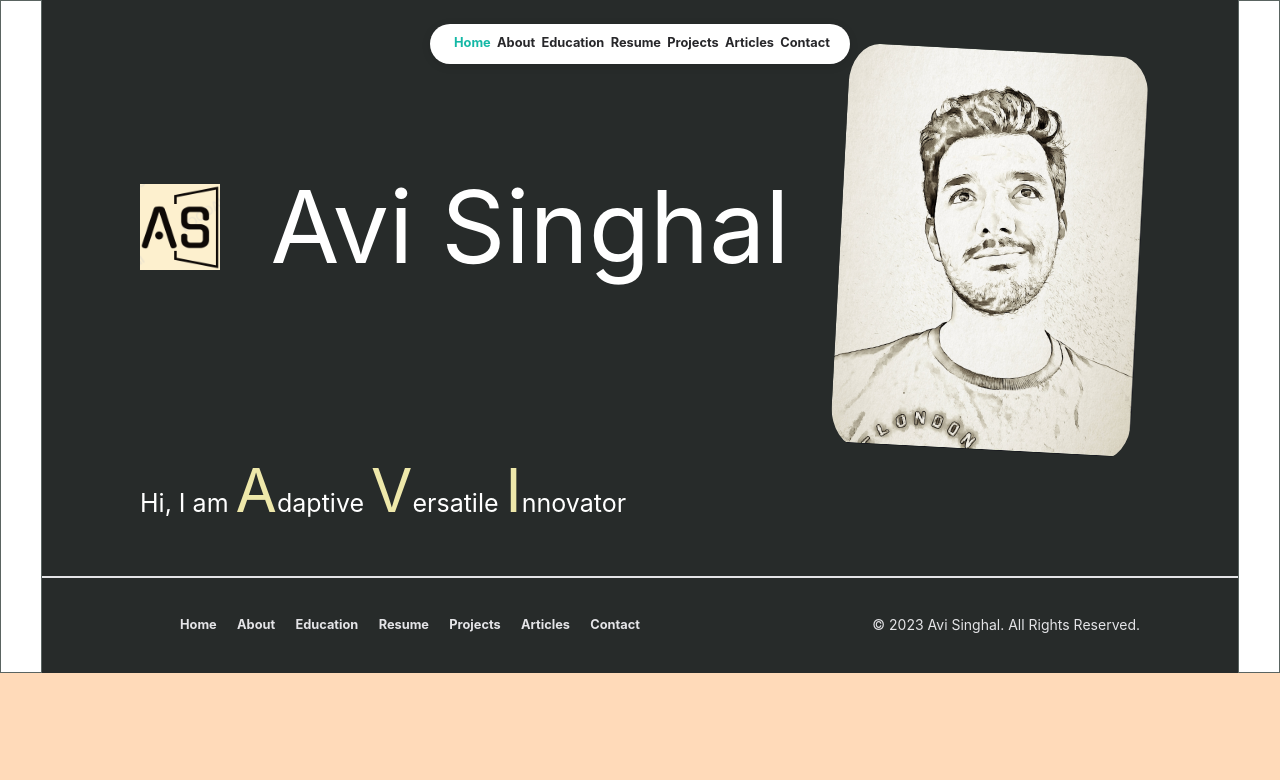
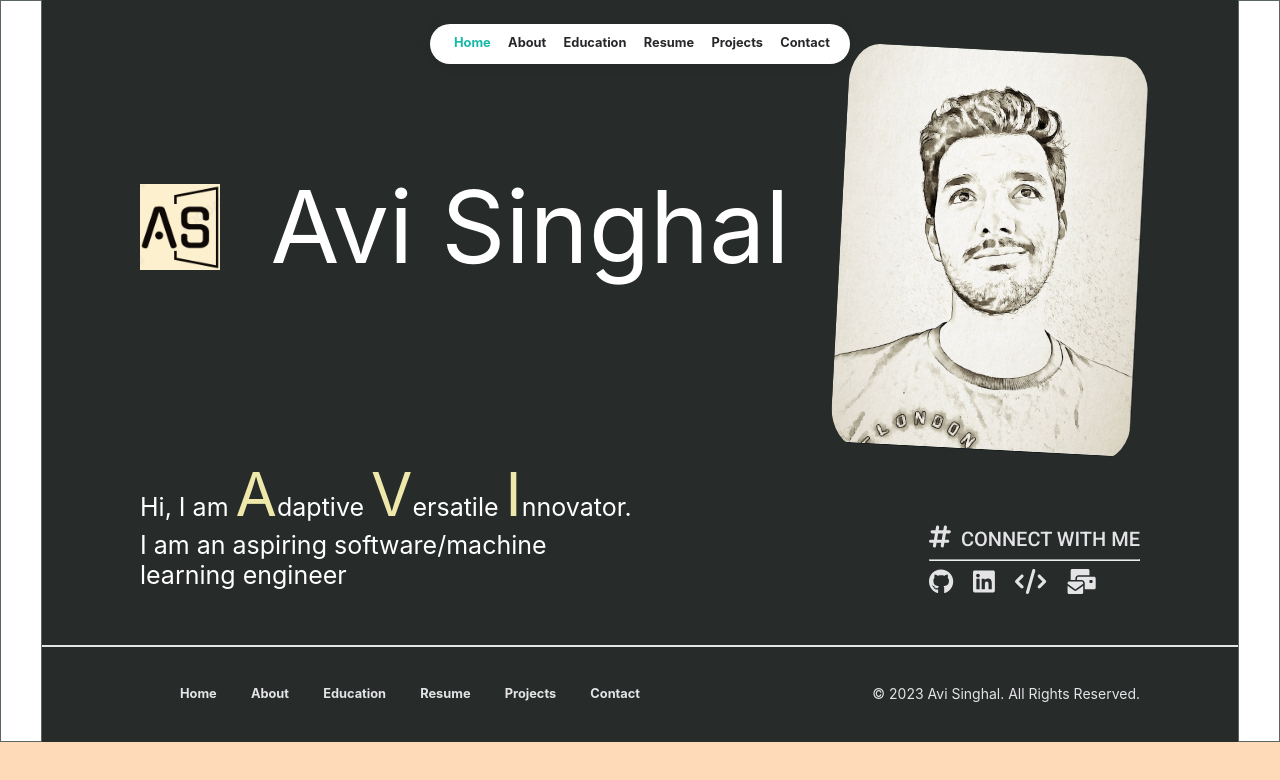
Before and after one commit to avisinghal6/avisinghal.github.io, a React (Create React App) app in the folder portfolio/: page / in a window 1280 px wide. Shown: the top 780 px of the page. Built offline with nearby package versions, Linux system fonts and the light colour scheme.

Commit message:
added socials, changed navbar and footer

```diff
--- a/portfolio/src/components/common/footer.js
+++ b/portfolio/src/components/common/footer.js
@@ -25,9 +25,6 @@ const Footer = () => {
 							<Link to="/projects">Projects</Link>
 						</li>
 						<li className="footer-nav-link-item">
-							<Link to="/articles">Articles</Link>
-						</li>
-						<li className="footer-nav-link-item">
 							<Link to="/contact">Contact</Link>
 						</li>
 					</ul>
--- a/portfolio/src/components/common/navbar.js
+++ b/portfolio/src/components/common/navbar.js
@@ -59,15 +59,6 @@ const NavBar = (props) => {
 							</li>
 							<li
 								className={
-									active === "articles"
-										? "nav-item active"
-										: "nav-item"
-								}
-							>
-								<Link to="/articles">Articles</Link>
-							</li>
-							<li
-								className={
 									active === "contact"
 										? "nav-item active"
 										: "nav-item"
--- a/portfolio/src/components/homepage.js
+++ b/portfolio/src/components/homepage.js
@@ -95,12 +95,67 @@ const Homepage = () => {
           </div>
         </div>
 
-		<div className="content-wrapper">
-			<div className="homepage-intro">
-				Hi, I am <span className="homepage-first-letter">A</span>daptive <span className="homepage-first-letter">V</span>ersatile <span className="homepage-first-letter">I</span>nnovator
+        <div className="content-wrapper">
+          <div className="homepage-intro">
+            Hi, I am <span className="homepage-first-letter">A</span>daptive{" "}
+            <span className="homepage-first-letter">V</span>ersatile{" "}
+            <span className="homepage-first-letter">I</span>nnovator.{" "}
+            {INFO.homepage.detail}
+          </div>
 
-			</div>
-		</div>
+          <div className="homepage-socials">
+            <div className="socials-header">
+              <FontAwesomeIcon
+                icon={faHashtag}
+                className="homepage-social-icon-main"
+              />
+              <span className="homepage-social-text-main">Connect With Me</span>
+            </div>
+            <hr></hr>
+			<div className="socials-icons">
+								<a
+									href={INFO.socials.github}
+									target="_blank"
+									rel="noreferrer"
+								>
+									<FontAwesomeIcon
+										icon={faGithub}
+										className="homepage-social-icon"
+									/>
+								</a>
+								<a
+									href={INFO.socials.linkedin}
+									target="_blank"
+									rel="noreferrer"
+								>
+									<FontAwesomeIcon
+										icon={faLinkedin}
+										className="homepage-social-icon"
+									/>
+								</a>
+								<a
+									href={INFO.socials.leetcode}
+									target="_blank"
+									rel="noreferrer"
+								>
+									<FontAwesomeIcon
+										icon={faCode}
+										className="homepage-social-icon"
+									/>
+								</a>
+								<a
+									href={`mailto:${INFO.main.email}`}
+									target="_blank"
+									rel="noreferrer"
+								>
+									<FontAwesomeIcon
+										icon={faMailBulk}
+										className="homepage-social-icon"
+									/>
+								</a>
+							</div>
+          </div>
+        </div>
 
         <div className="page-footer">
           <Footer />
--- a/portfolio/src/data/user.js
+++ b/portfolio/src/data/user.js
@@ -5,6 +5,14 @@ const INFO = {
 		email: "as278@rice.edu",
 		logo: process.env.PUBLIC_URL + "/images/as.png",
 	},
+	homepage: {
+		detail: "I am an aspiring software/machine learning engineer"
+	},
+	socials: {
+		github: "https://github.com/avisinghal6",
+		linkedin: "https://www.linkedin.com/in/avi-singhal99",
+		leetcode: "https://leetcode.com/avisinghal6/",
+	}
 };
 
 export default INFO;
--- a/portfolio/src/styles/pages/homepage/homepage.css
+++ b/portfolio/src/styles/pages/homepage/homepage.css
@@ -10,8 +10,8 @@
 
 .homepage-socials {
 	padding-top: 70px;
-	position: absolute;
-	right: 0;
+	/* position: absolute; */
+	/* right: 0; */
 	top: 35%;
 }
 
```
